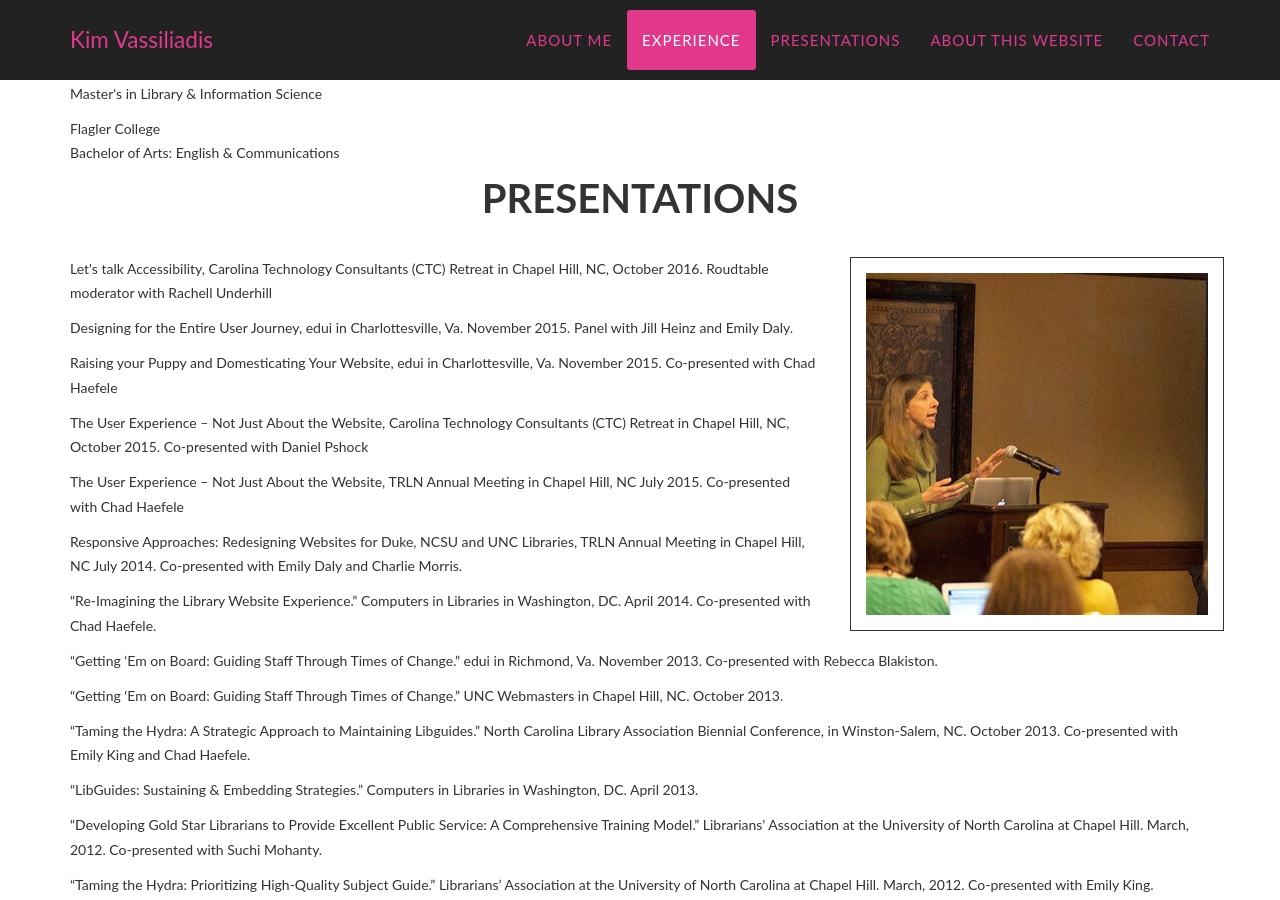
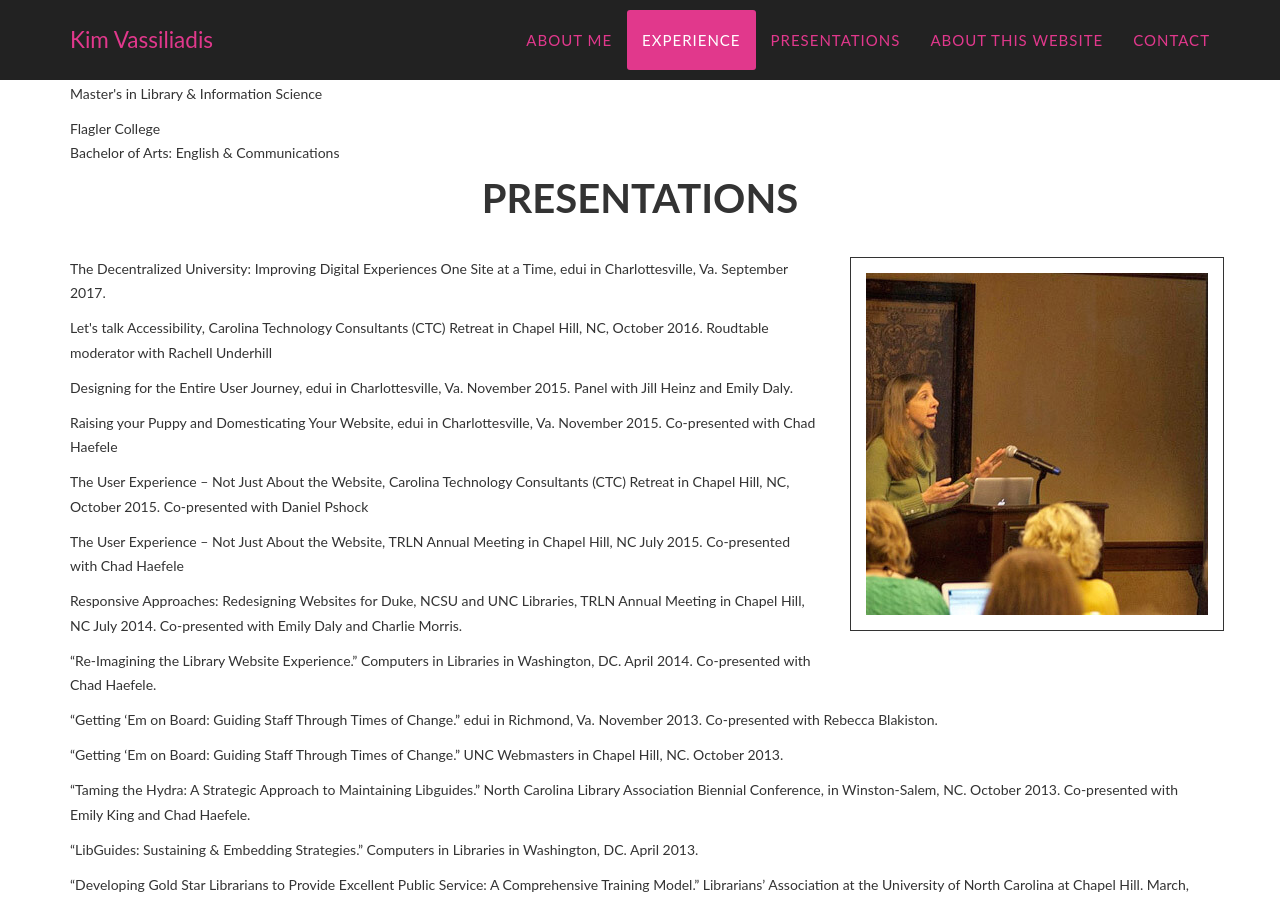
Before and after one commit to kimbrarian/jekyll, a Jekyll site: the page built from index.html, in a window 1280 px wide and 900 px high, scrolled down 2075 px. Built offline with Jekyll 4.4.1, drawn with Linux system fonts in a browser that asks for light colours.

Commit message:
Update presentations.html

```diff
--- a/_includes/presentations.html
+++ b/_includes/presentations.html
@@ -4,6 +4,7 @@
             <div class="row">
                  <h2 class="section-heading" align="center">Presentations</h2><br />
                <div class="col-xs-12 col-sm-12 col-lg-8">
+                   <p>The Decentralized University: Improving Digital Experiences One Site at a Time, edui in Charlottesville, Va. September 2017.</p>
                 <p>Let's talk Accessibility, Carolina Technology Consultants (CTC) Retreat in Chapel Hill, NC, October 2016. Roudtable moderator with Rachell Underhill
                <p> Designing for the Entire User Journey, edui in Charlottesville, Va. November 2015. Panel with Jill Heinz and Emily Daly.</p>
 <p>Raising your Puppy and Domesticating Your Website, edui in Charlottesville, Va. November 2015. Co-presented with Chad Haefele</p>
```
